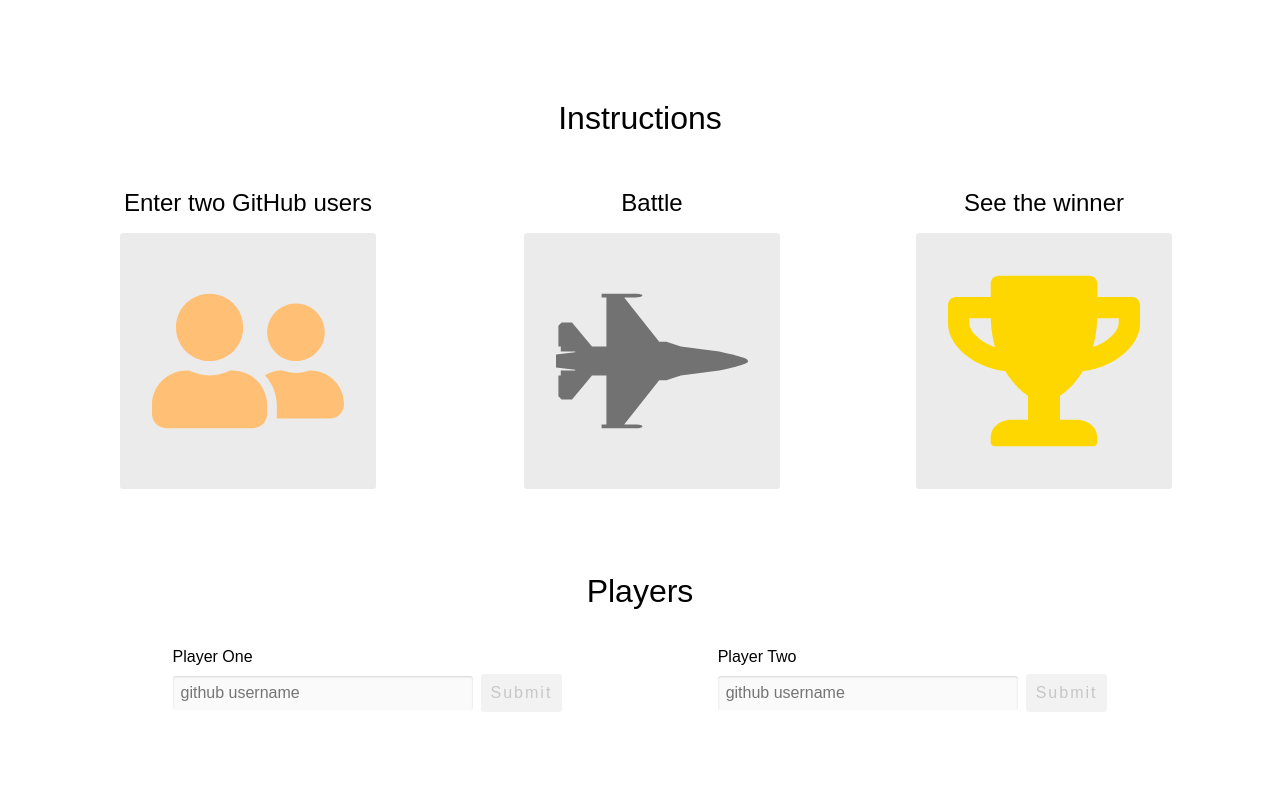
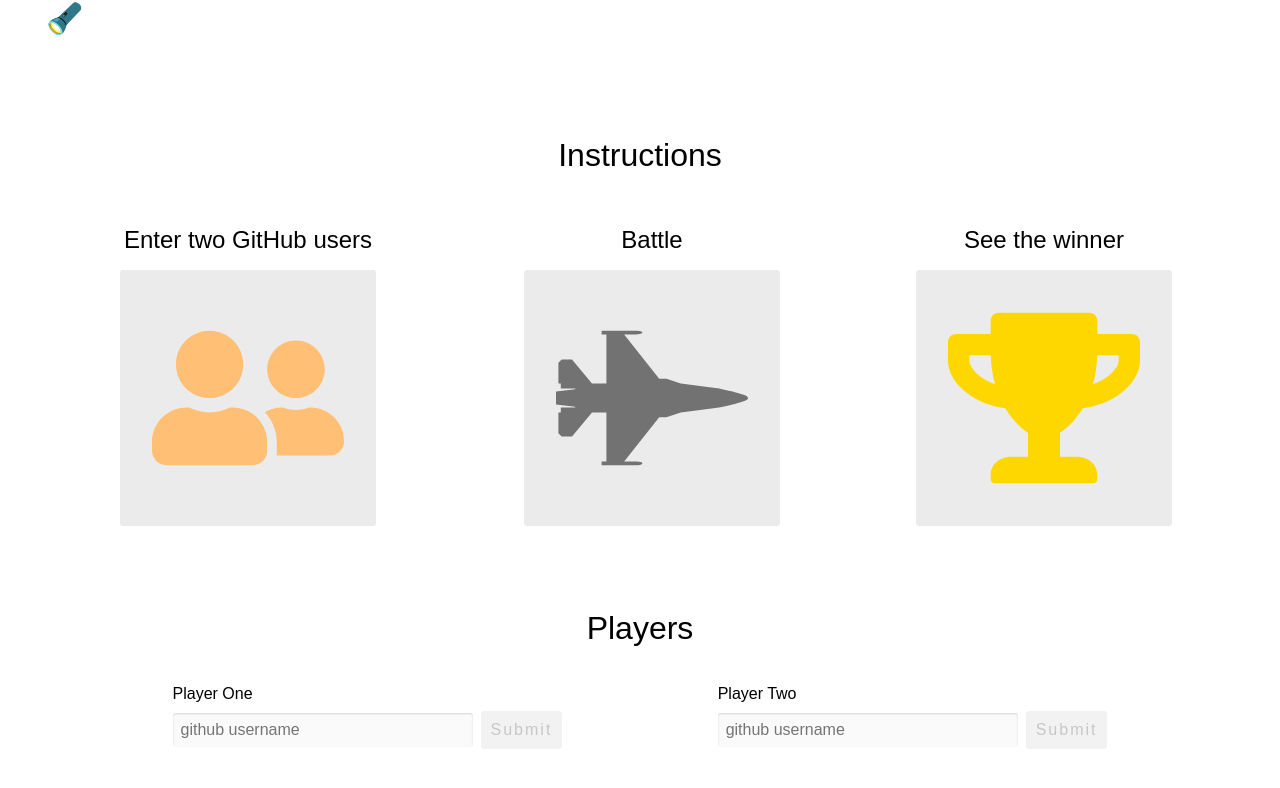
Before and after one commit to robertxluo/github-battlegrounds, a React app: page / in a window 1280 px wide. Built offline with nearby package versions, Linux system fonts and the light colour scheme.

Commit message:
Add Toggle Theme

```diff
--- /dev/null
+++ b/app/components/Nav.js
@@ -0,0 +1,16 @@
+import React from 'react';
+import { ThemeConsumer } from '../contexts/theme';
+
+export default function Nav() {
+  return (
+    <ThemeConsumer>
+      {({ theme, toggleTheme }) => (
+        <nav className="row space-between">
+          <button style={{ fontSize: 30 }} className="btn-clear" onClick={toggleTheme}>
+            {theme === 'light' ? '🔦' : '💡'}
+          </button>
+        </nav>
+      )}
+    </ThemeConsumer>
+  );
+}
--- a/app/index.css
+++ b/app/index.css
@@ -39,6 +39,12 @@ img {
 .container {
   max-width: 1200px;
   margin: 0 auto;
+}
+
+.dark {
+  color: #dadada;
+  background: #1c2022;
+  min-height: 100%;
 }
 
 
--- a/app/index.js
+++ b/app/index.js
@@ -5,6 +5,7 @@ import { ThemeProvider } from './contexts/theme';
 
 import Popular from './components/Popular';
 import Battle from './components/Battle';
+import Nav from './components/Nav';
 
 class App extends React.Component {
   constructor(props) {
@@ -23,8 +24,11 @@ class App extends React.Component {
   render() {
     return (
       <ThemeProvider value={this.state}>
-        <div className="container">
-          <Battle />
+        <div className={this.state.theme}>
+          <div className="container">
+            <Nav />
+            <Battle />
+          </div>
         </div>
       </ThemeProvider>
     );
```
